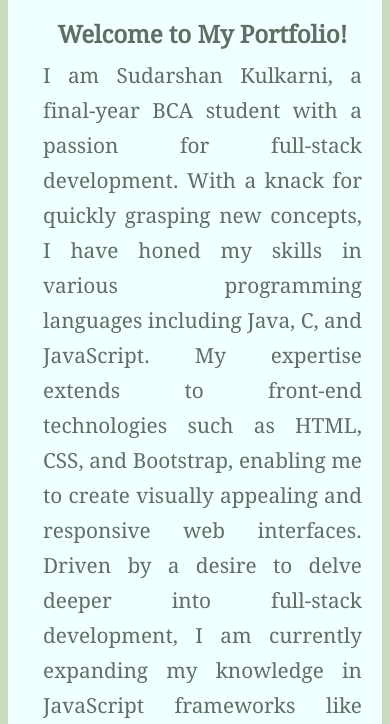
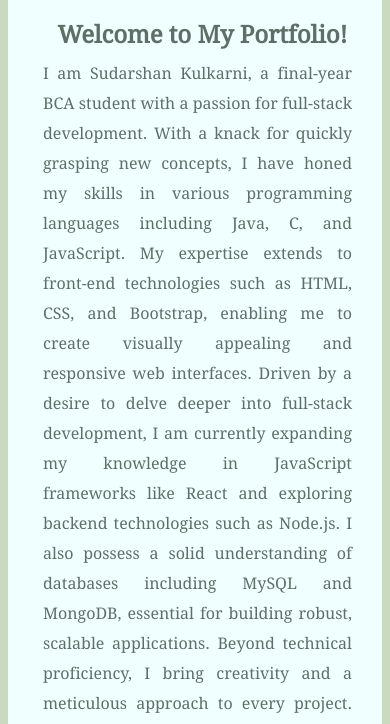
Before and after one commit to Sudarshan2404/Personal-Portfolio, a plain HTML site: page index.html in a window 390 px wide. Shown: the part 694-1418 px from the top of the page. Drawn offline with Linux system fonts and the light colour scheme.

Commit message:
Style.css

```diff
--- a/Style.css
+++ b/Style.css
@@ -205,9 +205,10 @@ h1 {
   }
 
   .me p {
+    font-size: 1rem;
     margin-left: 20px;
-    margin-right: 20px;
-    line-height: 35px;
+    margin-right: 30px;
+    line-height: 30px;
   }
 
   .contact {
```
